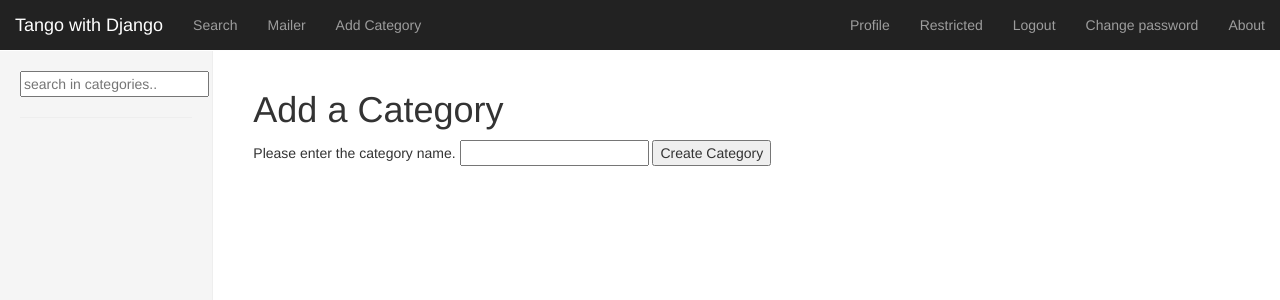
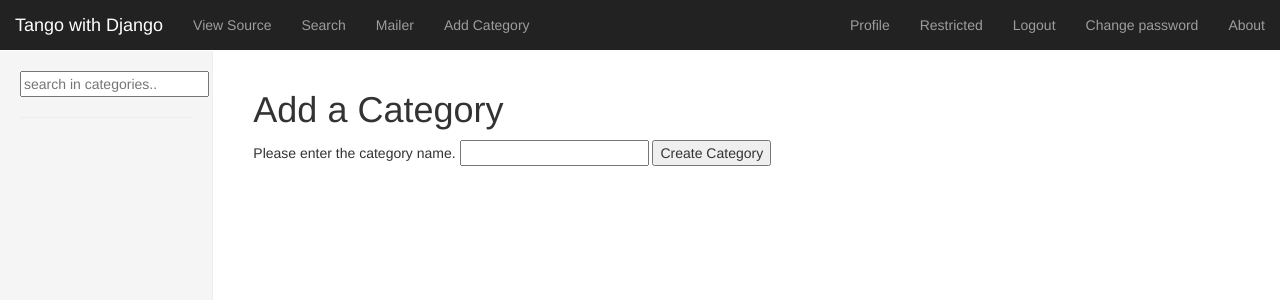
Before and after one commit to Maelcom/tango_with_django, a Django app: page /rango/add_category/ in a window 1280 px wide. Shown: the top 300 px of the page. Run offline with Django 3.2, Linux system fonts and the light colour scheme; the visitor is signed in with stand-in values (Sample User, id 1); data that the repository does not hold is empty; parts of the project's set-up code (start-up, migrations or seed data) failed here and were passed over; some libraries are stand-ins or nearby versions.

Commit message:
github link

```diff
--- a/rango/views/categories.py
+++ b/rango/views/categories.py
@@ -96,3 +96,8 @@ def suggest_category(request):
     if request.method == 'GET':
         q = request.GET.get('q')
         return render(request, 'rango/cats.html', {'cats': get_cat_list(q)})
+
+
+@login_required
+def restricted(request):
+    return render(request, 'rango/restricted.html')
--- a/rango/views/users.py
+++ b/rango/views/users.py
@@ -31,8 +31,3 @@ class ProfileUpdate(UpdateView):
 
     def get_object(self, queryset=None):
         return UserProfile.objects.get(user=self.request.user)
-
-
-@login_required
-def restricted(request):
-    return render(request, 'rango/restricted.html')
--- a/templates/base.html
+++ b/templates/base.html
@@ -31,6 +31,7 @@
         </div>
         <div class="navbar-collapse collapse">
             <ul class="nav navbar-nav navbar-left">
+                <li><a href="http://github.com/Maelcom/tango_with_django">View Source</a></li>
                 <li><a href="{% url 'search' %}">Search</a></li>
                 <li><a href="{% url 'mailer' %}">Mailer</a></li>
                 {% if user.is_authenticated %}
```
